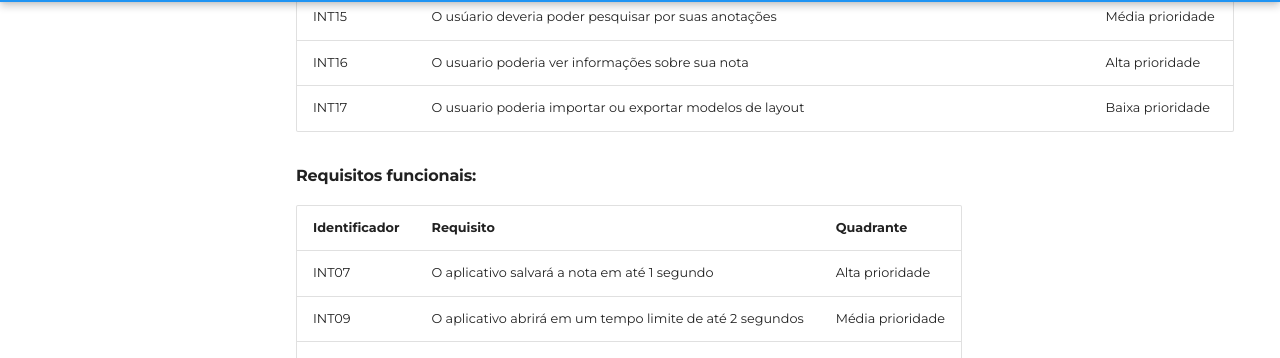
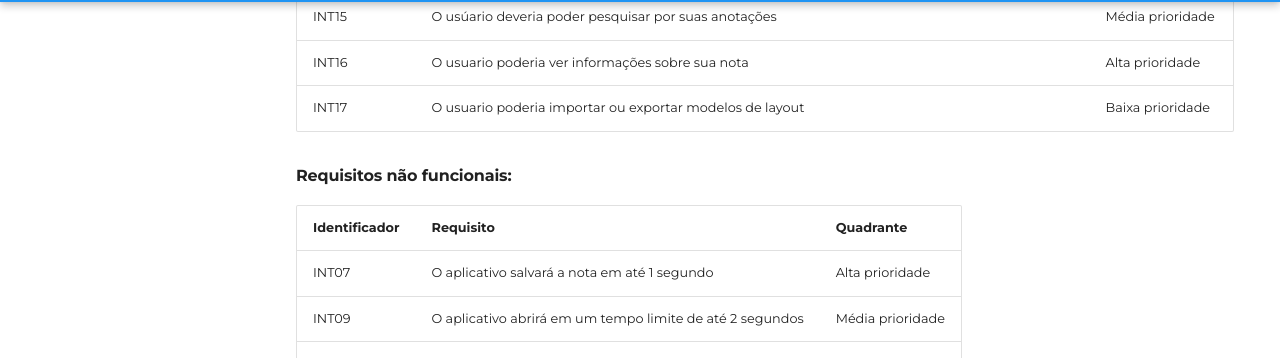
Before and after one commit to Requisitos-de-Software/2023.1-Simplenote, an MkDocs documentation site: the page built from docs/elicitacao/priorização/ThreeLevelScale.md, in a window 1280 px wide and 900 px high, scrolled down 1252 px. Shown: the part 94-452 px from the top of the window. Built offline with MkDocs 1.6.1 and Material for MkDocs 9.7.7, drawn with Linux system fonts in a browser that asks for light colours; some web fonts are replaced; comment, search, counter and statistics services are not loaded.

Commit message:
Update ThreeLevelScale.md

```diff
--- a/docs/elicitacao/priorização/ThreeLevelScale.md
+++ b/docs/elicitacao/priorização/ThreeLevelScale.md
@@ -35,7 +35,7 @@ A tabela a seguir mostra os resultados alcançados após a priorização dos req
 |INT17|	O usuario poderia importar ou exportar modelos de layout| Baixa prioridade|
 
 
-#### Requisitos funcionais:
+#### Requisitos não funcionais:
 
 | Identificador| Requisito | Quadrante|
 |---------------|-----------|-----------|
```
